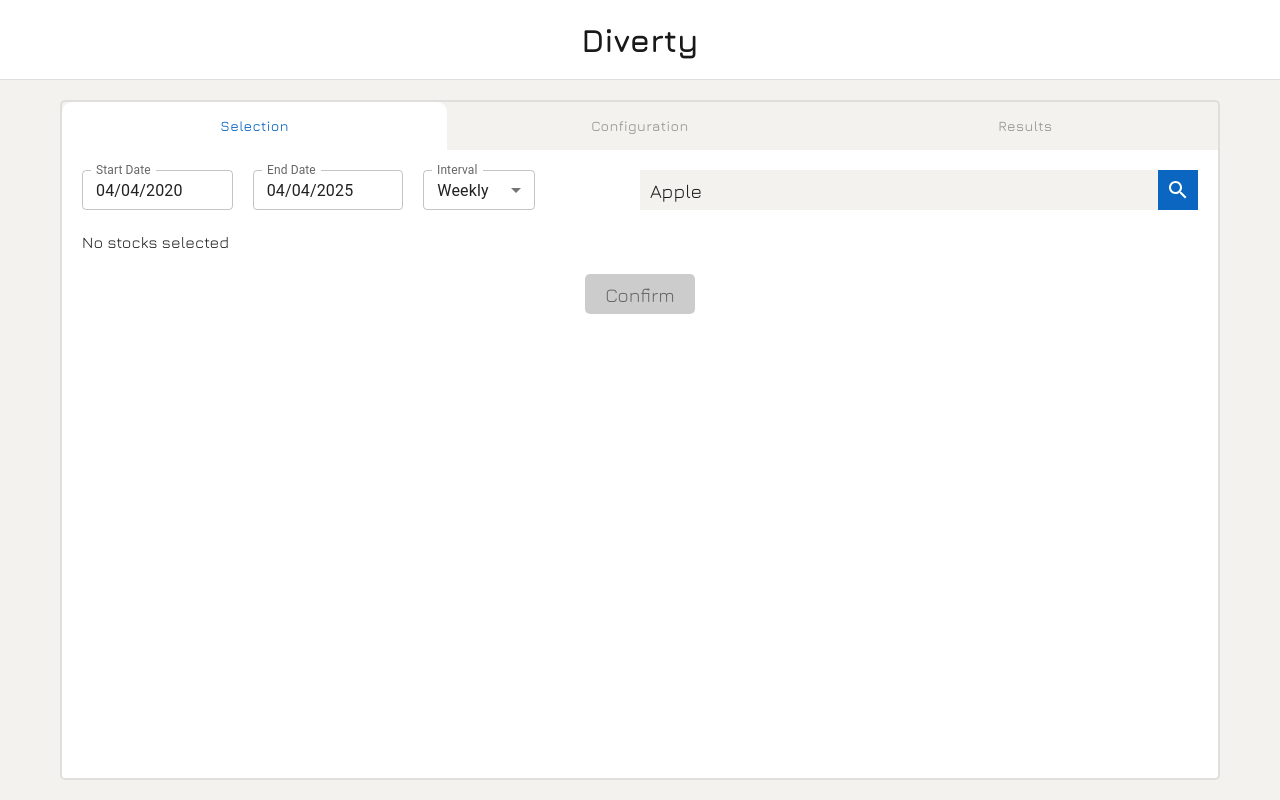
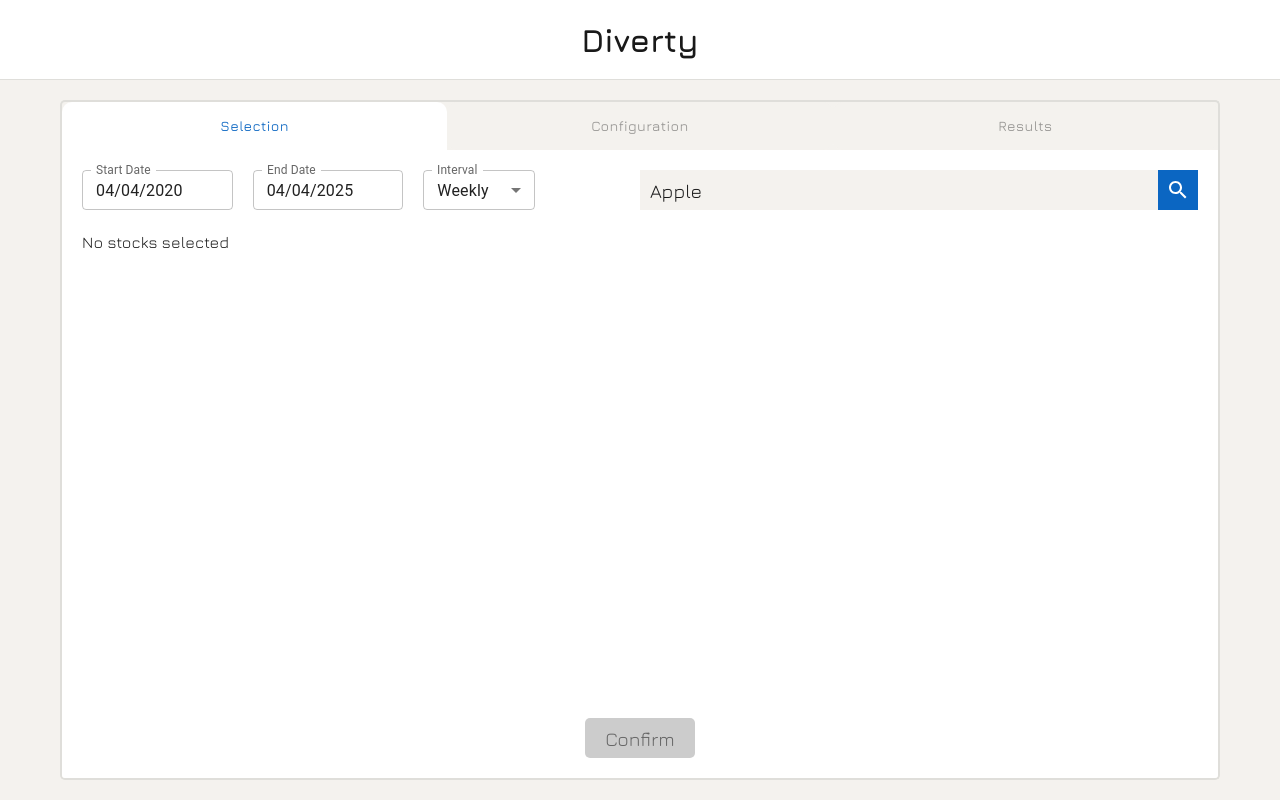
Before and after one commit to DatLitt/Diverty, a Next.js app: page /portfolio in a window 1280 px wide. Built offline with nearby package versions, Linux system fonts and the light colour scheme.

Commit message:
update ui scrollbar

```diff
--- a/app/components/Step2.tsx
+++ b/app/components/Step2.tsx
@@ -66,7 +66,7 @@ export default function Step2({
   const covMat = covarianceMatrix(returns);
   const labels = data.map((stock) => stock.ticker);
   const correlationMatrix = calculateCorrelation(returns);
-  const frontierPoints = 50;
+  const frontierPoints = 100;
 
   useEffect(() => {
     frontierService.resumeUpdateState();
@@ -628,7 +628,11 @@ export default function Step2({
               }}
               disabled={isFrontierLoading}
             >
-              {isFrontierLoading ? "Loading Frontier..." : "Efficient Frontier"}
+              {isFrontierLoading
+                ? `Efficient Frontier (${Math.floor(
+                    (frontier.length / frontierPoints) * 100
+                  )}%)`
+                : "Efficient Frontier"}
             </button>
           </div>
           <div className={styles.selectedStocks}>
--- a/app/globals.css
+++ b/app/globals.css
@@ -42,16 +42,6 @@ body {
     padding-left: 10px;
     padding-right: 10px;
   }
-}
-
-::-webkit-scrollbar {
-  display: none;
-}
-
-/* Hide scrollbar for IE, Edge and Firefox */
-html {
-  -ms-overflow-style: none; /* IE and Edge */
-  scrollbar-width: none; /* Firefox */
 }
 
 * {
--- a/app/lib/frontierService.ts
+++ b/app/lib/frontierService.ts
@@ -40,6 +40,7 @@ class FrontierService {
       setFrontier([...frontier]);
 
       for (let i = 1; i < numPoints - 1; i++) {
+        if (frontier.length === 0) return;
         while (this.isPaused) {
           await new Promise((resolve) => setTimeout(resolve, 100)); // Pause loop
         }
--- a/app/portfolio/page.module.css
+++ b/app/portfolio/page.module.css
@@ -128,6 +128,7 @@
   display: flex;
   flex-direction: column;
   align-items: center;
+  justify-content: space-between;
 
   gap: 20px;
 }
@@ -154,9 +155,9 @@
 .selectedStocks {
   width: 100%;
   display: flex;
+  flex: 1;
+  overflow: hidden;
   flex-direction: column;
-
-
 }
 
 .stockTable {
@@ -175,9 +176,15 @@
 
 .stockTable tbody {
   display: block;
+  overflow-x: hidden;
+  overflow-y: auto;
+  height: 100%;
+  max-height: 100%;
+}
+.tableScrollWrapper {
+  max-height: 500px;
   overflow-y: auto;
   overflow-x: hidden;
-  max-height: 30%; /* Adjust this value as needed */
 }
 
 .stockTable thead tr {
@@ -204,24 +211,6 @@
 .stockTable th:last-child,
 .stockTable td:last-child {
   text-align: right;
-}
-
-/* Custom scrollbar styling */
-.stockTable tbody::-webkit-scrollbar {
-  width: 8px;
-}
-
-.stockTable tbody::-webkit-scrollbar-track {
-  background: transparent;
-}
-
-.stockTable tbody::-webkit-scrollbar-thumb {
-  background-color: var(--text-100);
-  border-radius: 4px;
-}
-
-.stockTable tbody::-webkit-scrollbar-thumb:hover {
-  background-color: var(--text-200);
 }
 
 .MuiInputBase-root {
@@ -381,7 +370,6 @@
 }
 
 .confirmButton {
-
 }
 
 @media (max-width: 480px) {
```
